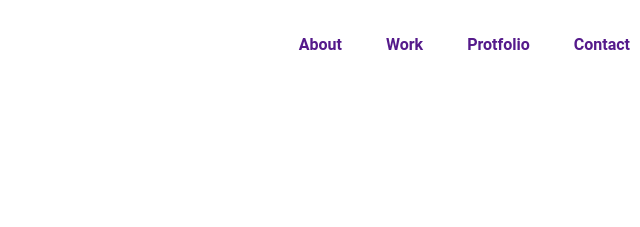
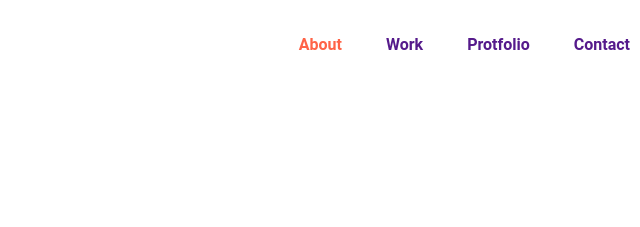
Before and after one commit to AhnafAlve/personal_website, a plain HTML site: page index.html in a window 1280 px wide. In both pictures the pointer is over the link "About". Shown: the top 227 px of the page, 560-1200 px from the left. Drawn offline with Linux system fonts and the light colour scheme.

Commit message:
new feature added

```diff
--- a/style.css
+++ b/style.css
@@ -37,6 +37,10 @@ header{
 header ul li{
     display:inline-block;
     margin: 20px;
+}
+
+header ul li a:hover{
+    color: tomato;
 }
 
 /* Body section css */
```
